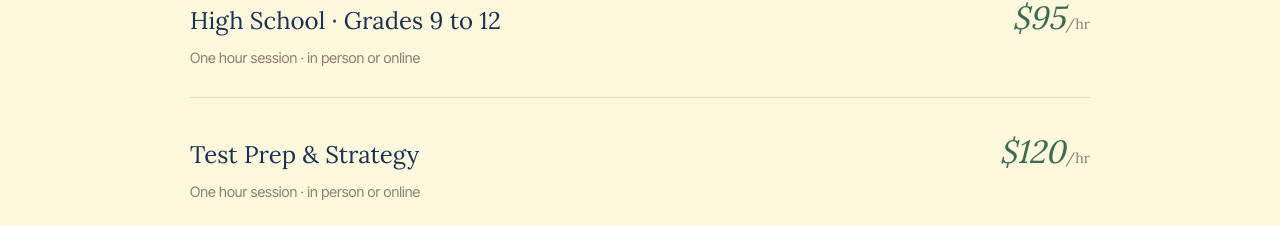
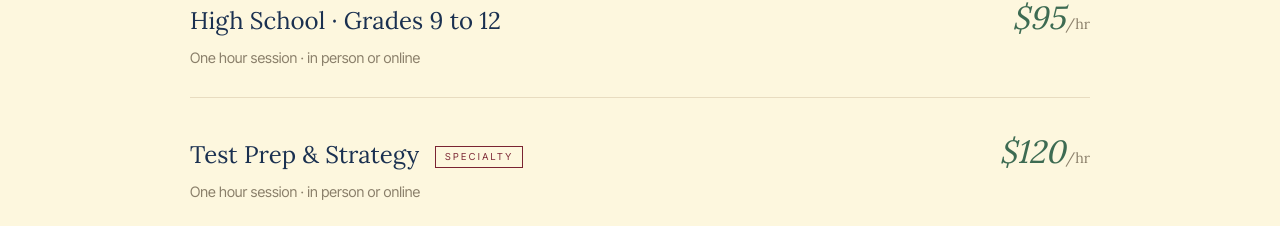
Before and after one commit to patrickparagas1/josephine-tutoring, a Next.js app: page /rates in a window 1280 px wide. Shown: the part 965-1191 px from the top of the page. Built offline with nearby package versions, Linux system fonts and the light colour scheme.

Commit message:
Add specialty badge to Test Prep & Strategy on rates page

```diff
--- a/components/Rates.tsx
+++ b/components/Rates.tsx
@@ -67,7 +67,8 @@ export default function Rates() {
         <div className="rate-row">
           <div>
             <div className="rate-label">
-              Test Prep &amp; Strategy
+              Test Prep &amp; Strategy{" "}
+              <span className="rate-badge">specialty</span>
             </div>
             <div className="rate-desc">
               One hour session · in person or online
```
